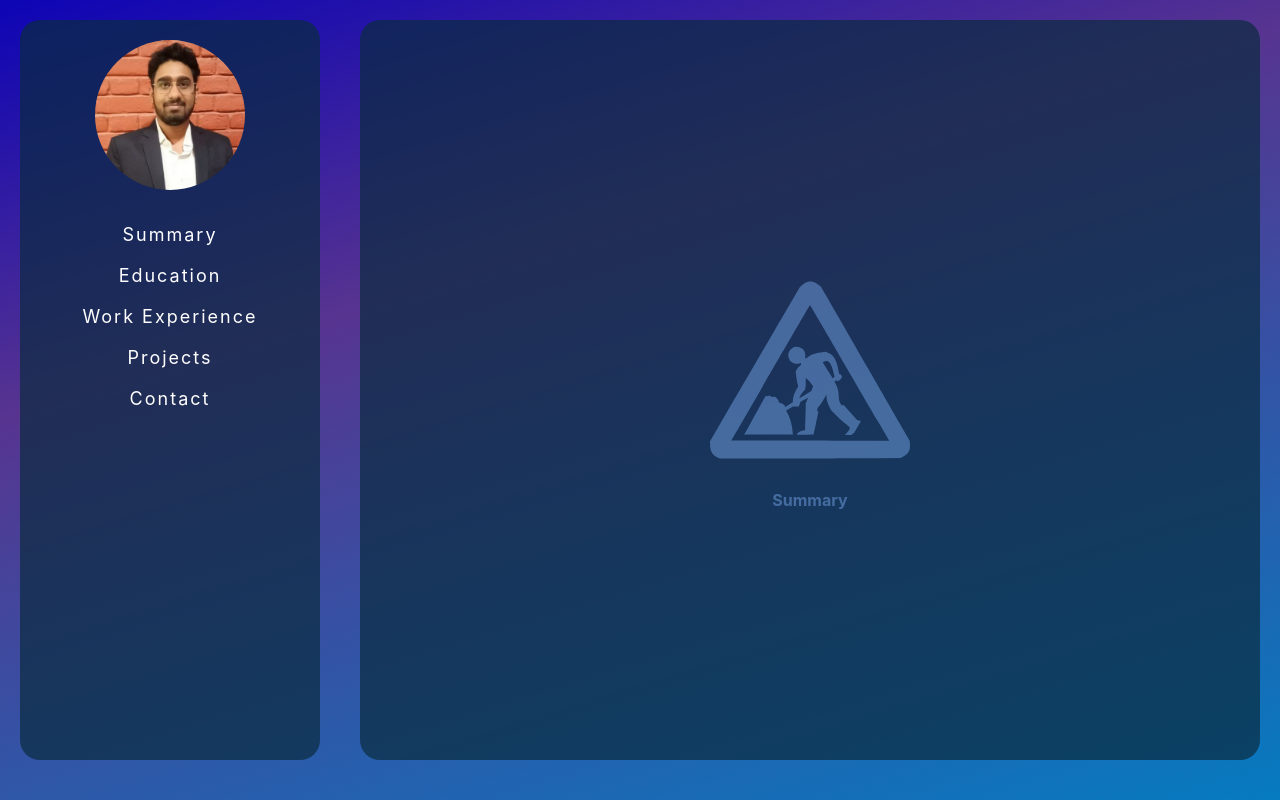
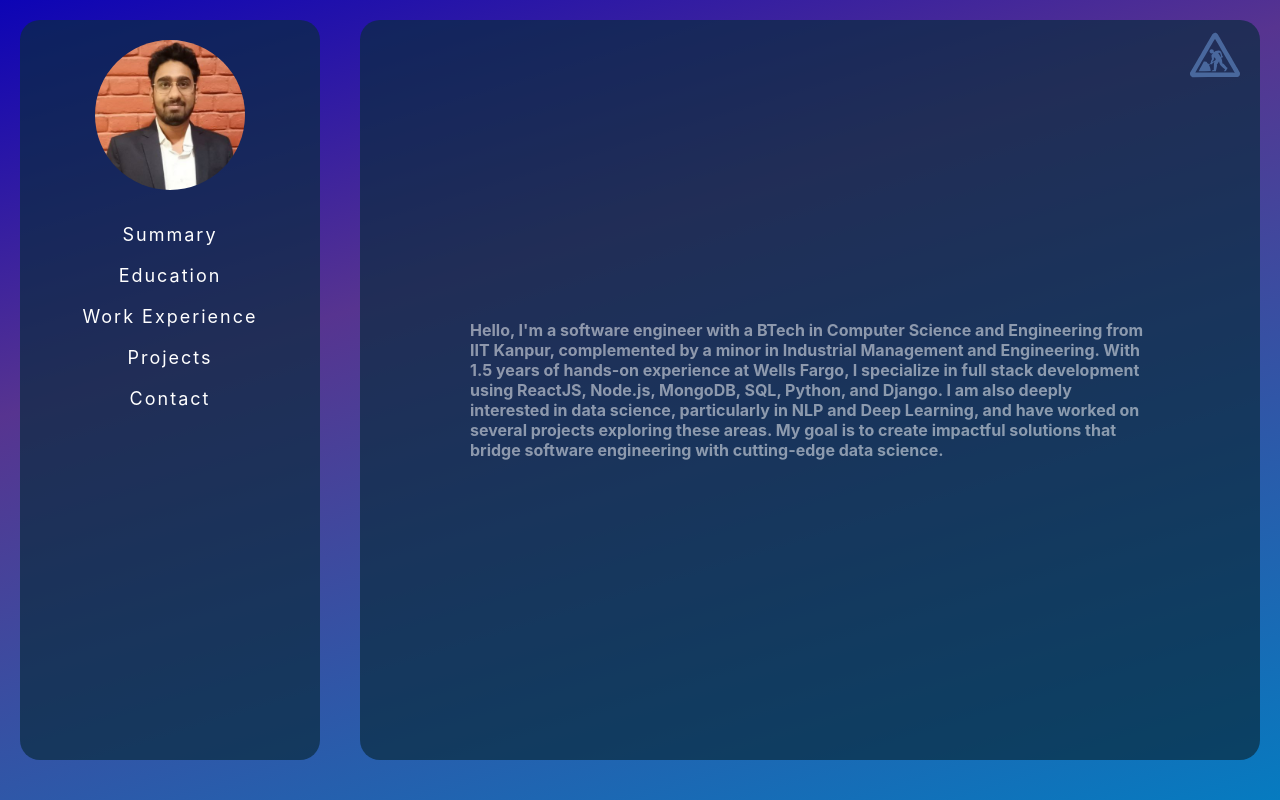
Before and after one commit to manmayoff/manishmayank, a React (Create React App) app: page /summary in a window 1280 px wide. Built offline with nearby package versions, Linux system fonts and the light colour scheme.

Commit message:
added summary

```diff
--- a/src/components/Content/Content.css
+++ b/src/components/Content/Content.css
@@ -16,10 +16,18 @@
     height: 100%;
     background: rgba(10, 43, 63, 0.7);
     border-radius: 20px;
+    position: relative;
+}
+
+.content-inner div {
+    color: rgb(255, 255, 255);
 }
 
 .cons {
-    height: 200px;
-    width: 200px;
+    position: absolute;
+    right: 20px;
+    top: 10px;
+    height: 50px;
+    width: 50px;
     opacity: 0.5;
 }
--- a/src/components/Content/Content.js
+++ b/src/components/Content/Content.js
@@ -15,7 +15,7 @@ import Contact from "../Contact/Contact";
 const Content = () => (
   <div className="content-container">
     <div className="content-inner">
-      <Logo className="cons" /> <br />
+      <Logo className="cons" />
       <div style={{ opacity: 0.5, fontWeight: "bolder" }}>
         <Routes>
           <Route path="/" element={<Navigate to="/summary" replace />} />
--- a/src/components/Summary/Summary.css
+++ b/src/components/Summary/Summary.css
@@ -0,0 +1,5 @@
+.summary-container {
+    text-align: left;
+    text-wrap: balance;
+    padding: 100px;
+}
--- a/src/components/Summary/Summary.js
+++ b/src/components/Summary/Summary.js
@@ -2,9 +2,17 @@ import React from "react";
 import "./Summary.css";
 
 const Summary = () => (
-  <div className="summary-container">
-    Summary
-  </div>
+  <p className="summary-container">
+    Hello,
+    I'm a software engineer with a BTech in Computer Science and Engineering
+    from IIT Kanpur, complemented by a minor in Industrial Management and
+    Engineering. With 1.5 years of hands-on experience at Wells Fargo, I
+    specialize in full stack development using ReactJS, Node.js, MongoDB, SQL,
+    Python, and Django. I am also deeply interested in data science,
+    particularly in NLP and Deep Learning, and have worked on several projects
+    exploring these areas. My goal is to create impactful solutions that bridge
+    software engineering with cutting-edge data science.
+  </p>
 );
 
 export default Summary;
```
